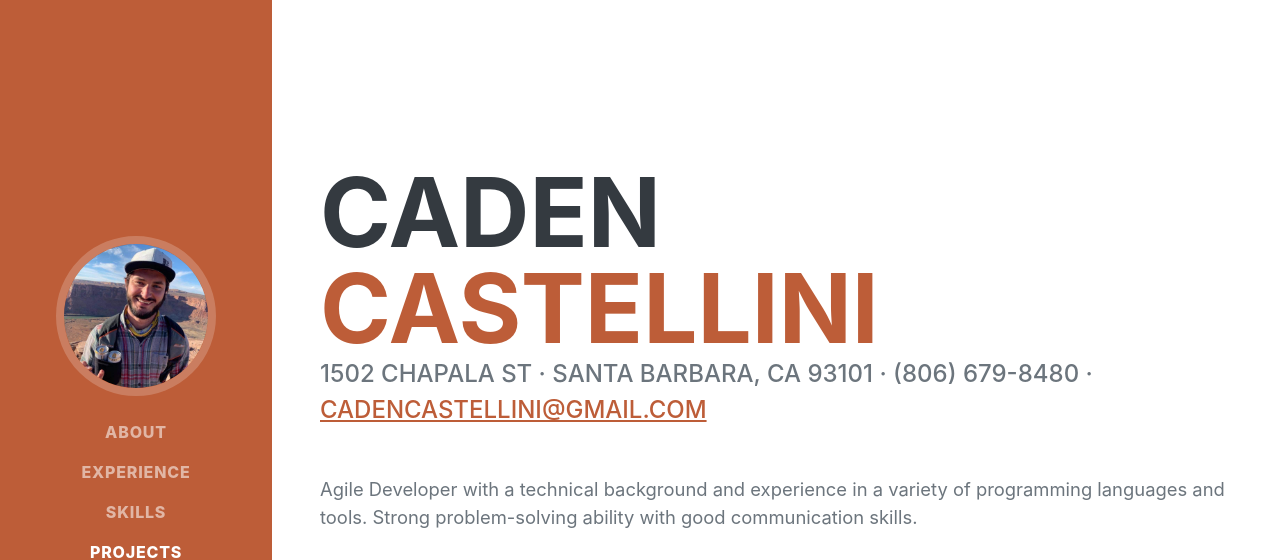
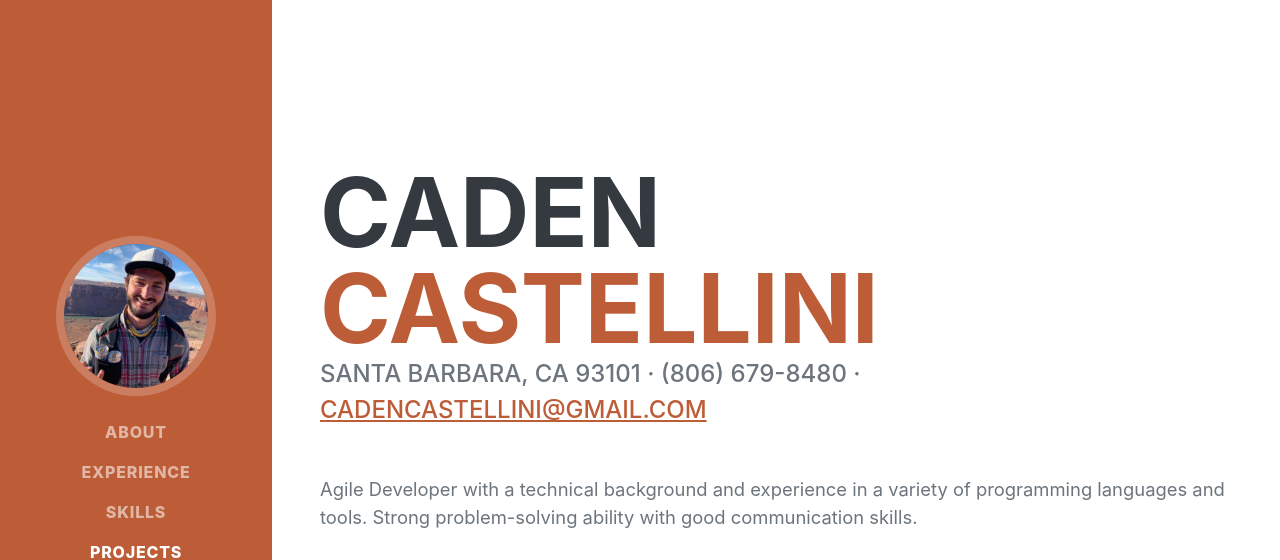
Before and after one commit to crashtellini/caden-portfolio, a plain HTML site: page index.html in a window 1280 px wide. Shown: the top 560 px of the page. Drawn offline with nearby package versions, Linux system fonts and the light colour scheme; a web font is replaced by a local one.

Commit message:
Update index.html

```diff
--- a/index.html
+++ b/index.html
@@ -43,7 +43,7 @@
                         <span class="text-primary">Castellini</span>
                     </h1>
                     <div class="subheading mb-5">
-                        1502 Chapala St · Santa Barbara, CA 93101 · (806) 679-8480 ·
+                        Santa Barbara, CA 93101 · (806) 679-8480 ·
                         <a href="mailto:name@email.com">cadencastellini@gmail.com</a>
                     </div>
                     <p class="lead mb-5">Agile Developer with a technical background and experience in a variety of programming languages and tools. Strong problem-solving ability with good communication skills.</p>
```
